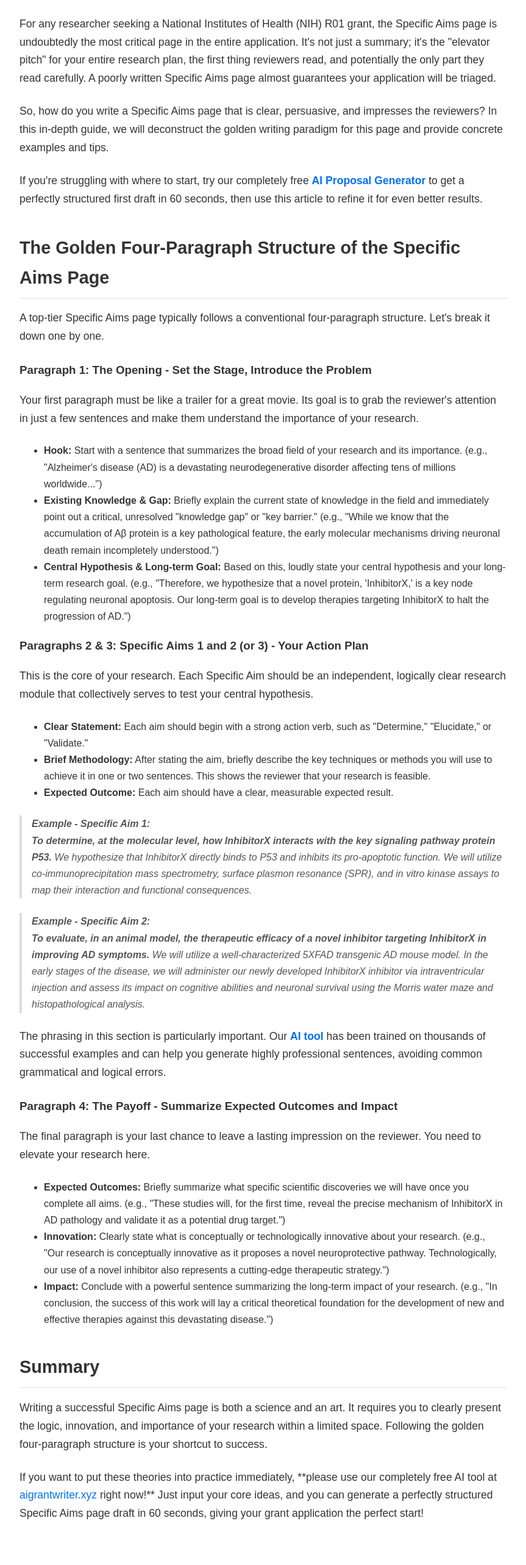
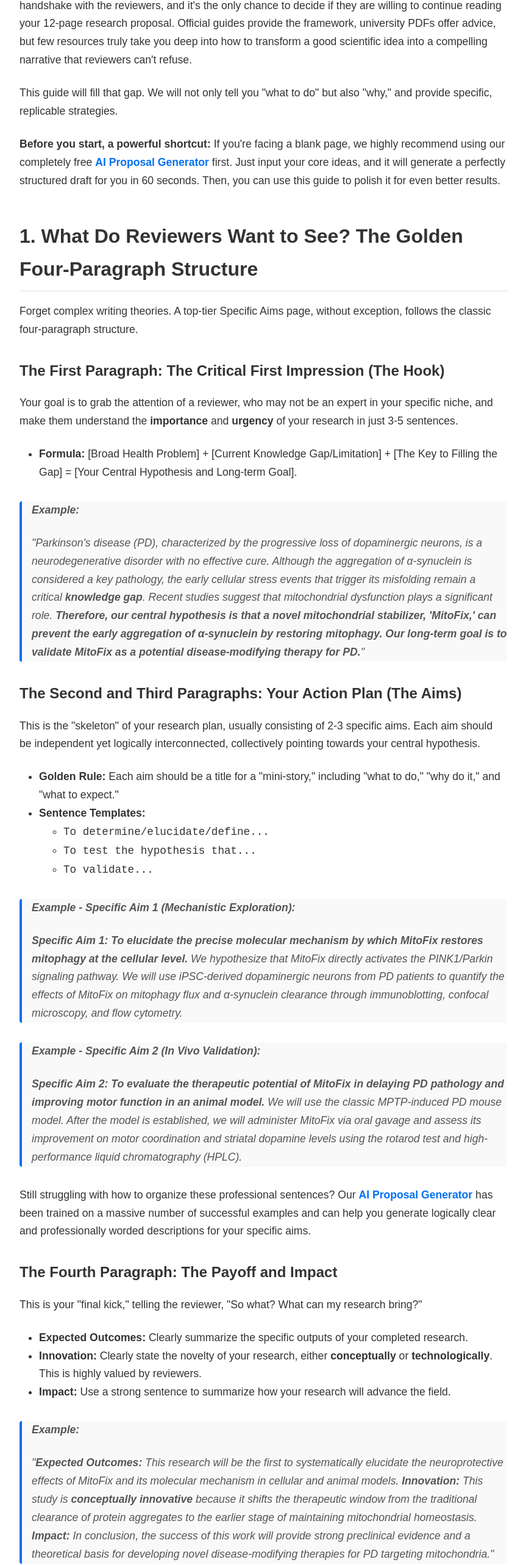
Before and after one commit to yuhongdim/grantwriter-final, a Next.js app: page /blog/how-to-write-aims-page in a window 1280 px wide. Shown: the part 229-2795 px from the top of the page at 61% size, without its empty margins (208-1071 px from the left). Before the commit the page ends 2758 px from the top, so only its background shows below. Built offline with nearby package versions, Linux system fonts and the light colour scheme.

Commit message:
Update page.js

```diff
--- a/app/blog/how-to-write-aims-page/page.js
+++ b/app/blog/how-to-write-aims-page/page.js
@@ -3,88 +3,114 @@ export default function Post() {
   // 样式定义
   const styles = {
     container: { maxWidth: '800px', margin: '2rem auto', padding: '0 1rem', fontFamily: 'sans-serif', lineHeight: 1.7, color: '#333' },
-    title: { fontSize: '2.5rem', marginBottom: '1rem' },
+    title: { fontSize: '2.5rem', marginBottom: '1rem', lineHeight: 1.2 },
     paragraph: { fontSize: '1.1rem', marginBottom: '1.5rem' },
-    h2: { fontSize: '1.8rem', marginTop: '2.5rem', marginBottom: '1rem', borderBottom: '2px solid #eee', paddingBottom: '0.5rem' },
-    blockquote: { borderLeft: '4px solid #ddd', paddingLeft: '1rem', margin: '1.5rem 0', fontStyle: 'italic', color: '#555' },
-    code: { backgroundColor: '#f4f4f4', padding: '2px 6px', borderRadius: '4px', fontFamily: 'monospace' },
-    link: { color: '#0070f3', textDecoration: 'none' },
+    h2: { fontSize: '2rem', marginTop: '3rem', marginBottom: '1rem', borderBottom: '2px solid #eee', paddingBottom: '0.5rem' },
+    h3: { fontSize: '1.5rem', marginTop: '2rem', marginBottom: '1rem' },
+    ul: { paddingLeft: '2rem', fontSize: '1.1rem' },
+    blockquote: { borderLeft: '4px solid #0070f3', paddingLeft: '1rem', margin: '2rem 0', fontStyle: 'italic', color: '#555', backgroundColor: '#f9f9f9', borderRadius: '4px' },
+    link: { color: '#0070f3', textDecoration: 'none', fontWeight: 'bold' },
+    strong: { fontWeight: 'bold' }
   };
 
   // 返回页面的 JSX 结构
   return (
     <div style={styles.container}>
-      <h1 style={styles.title}>Deconstructing a Winning NIH R01 Specific Aims Page: A Step-by-Step Guide for 2025</h1>
+      <h1 style={styles.title}>The Ultimate Guide to Writing an NIH R01 Specific Aims Page (with Winning Examples for 2025)</h1>
 
       <p style={styles.paragraph}>
-        For any researcher seeking a National Institutes of Health (NIH) R01 grant, the Specific Aims page is undoubtedly the most critical page in the entire application. It's not just a summary; it's the "elevator pitch" for your entire research plan, the first thing reviewers read, and potentially the only part they read carefully. A poorly written Specific Aims page almost guarantees your application will be triaged.
+        In a National Institutes of Health (NIH) R01 grant application, the Specific Aims page is your first handshake with the reviewers, and it's the only chance to decide if they are willing to continue reading your 12-page research proposal. Official guides provide the framework, university PDFs offer advice, but few resources truly take you deep into how to transform a good scientific idea into a compelling narrative that reviewers can't refuse.
       </p>
 
       <p style={styles.paragraph}>
-        So, how do you write a Specific Aims page that is clear, persuasive, and impresses the reviewers? In this in-depth guide, we will deconstruct the golden writing paradigm for this page and provide concrete examples and tips.
+        This guide will fill that gap. We will not only tell you "what to do" but also "why," and provide specific, replicable strategies.
       </p>
 
       <p style={styles.paragraph}>
-        If you're struggling with where to start, try our completely free <a href="https://aigrantwriter.xyz/" style={styles.link}><strong>AI Proposal Generator</strong></a> to get a perfectly structured first draft in 60 seconds, then use this article to refine it for even better results.
+        <strong style={styles.strong}>Before you start, a powerful shortcut:</strong> If you're facing a blank page, we highly recommend using our completely free <a href="https://aigrantwriter.xyz/" style={styles.link}>AI Proposal Generator</a> first. Just input your core ideas, and it will generate a perfectly structured draft for you in 60 seconds. Then, you can use this guide to polish it for even better results.
       </p>
 
-      <h2 style={styles.h2}>The Golden Four-Paragraph Structure of the Specific Aims Page</h2>
+      <h2 style={styles.h2}>1. What Do Reviewers Want to See? The Golden Four-Paragraph Structure</h2>
 
       <p style={styles.paragraph}>
-        A top-tier Specific Aims page typically follows a conventional four-paragraph structure. Let's break it down one by one.
+        Forget complex writing theories. A top-tier Specific Aims page, without exception, follows the classic four-paragraph structure.
       </p>
 
-      <h3><strong>Paragraph 1: The Opening - Set the Stage, Introduce the Problem</strong></h3>
+      <h3 style={styles.h3}>The First Paragraph: The Critical First Impression (The Hook)</h3>
       <p style={styles.paragraph}>
-        Your first paragraph must be like a trailer for a great movie. Its goal is to grab the reviewer's attention in just a few sentences and make them understand the importance of your research.
+        Your goal is to grab the attention of a reviewer, who may not be an expert in your specific niche, and make them understand the <strong style={styles.strong}>importance</strong> and <strong style={styles.strong}>urgency</strong> of your research in just 3-5 sentences.
       </p>
-      <ul>
-        <li><strong>Hook:</strong> Start with a sentence that summarizes the broad field of your research and its importance. (e.g., "Alzheimer's disease (AD) is a devastating neurodegenerative disorder affecting tens of millions worldwide...")</li>
-        <li><strong>Existing Knowledge & Gap:</strong> Briefly explain the current state of knowledge in the field and immediately point out a critical, unresolved "knowledge gap" or "key barrier." (e.g., "While we know that the accumulation of Aβ protein is a key pathological feature, the early molecular mechanisms driving neuronal death remain incompletely understood.")</li>
-        <li><strong>Central Hypothesis & Long-term Goal:</strong> Based on this, loudly state your central hypothesis and your long-term research goal. (e.g., "Therefore, we hypothesize that a novel protein, 'InhibitorX,' is a key node regulating neuronal apoptosis. Our long-term goal is to develop therapies targeting InhibitorX to halt the progression of AD.")</li>
+      <ul style={styles.ul}>
+          <li><strong style={styles.strong}>Formula:</strong> [Broad Health Problem] + [Current Knowledge Gap/Limitation] + [The Key to Filling the Gap] = [Your Central Hypothesis and Long-term Goal].</li>
       </ul>
+      <blockquote style={styles.blockquote}>
+        <p style={styles.paragraph}><strong style={styles.strong}>Example:</strong></p>
+        <p style={styles.paragraph}>"Parkinson's disease (PD), characterized by the progressive loss of dopaminergic neurons, is a neurodegenerative disorder with no effective cure. Although the aggregation of α-synuclein is considered a key pathology, the early cellular stress events that trigger its misfolding remain a critical <strong style={styles.strong}>knowledge gap</strong>. Recent studies suggest that mitochondrial dysfunction plays a significant role. <strong style={styles.strong}>Therefore, our central hypothesis is that a novel mitochondrial stabilizer, 'MitoFix,' can prevent the early aggregation of α-synuclein by restoring mitophagy. Our long-term goal is to validate MitoFix as a potential disease-modifying therapy for PD.</strong>"</p>
+      </blockquote>
 
-      <h3><strong>Paragraphs 2 & 3: Specific Aims 1 and 2 (or 3) - Your Action Plan</strong></h3>
+      <h3 style={styles.h3}>The Second and Third Paragraphs: Your Action Plan (The Aims)</h3>
       <p style={styles.paragraph}>
-        This is the core of your research. Each Specific Aim should be an independent, logically clear research module that collectively serves to test your central hypothesis.
+        This is the "skeleton" of your research plan, usually consisting of 2-3 specific aims. Each aim should be independent yet logically interconnected, collectively pointing towards your central hypothesis.
       </p>
-      <ul>
-        <li><strong>Clear Statement:</strong> Each aim should begin with a strong action verb, such as "Determine," "Elucidate," or "Validate."</li>
-        <li><strong>Brief Methodology:</strong> After stating the aim, briefly describe the key techniques or methods you will use to achieve it in one or two sentences. This shows the reviewer that your research is feasible.</li>
-        <li><strong>Expected Outcome:</strong> Each aim should have a clear, measurable expected result.</li>
+      <ul style={styles.ul}>
+        <li><strong style={styles.strong}>Golden Rule:</strong> Each aim should be a title for a "mini-story," including "what to do," "why do it," and "what to expect."</li>
+        <li><strong style={styles.strong}>Sentence Templates:</strong>
+            <ul>
+                <li><code style={styles.code}>To determine/elucidate/define...</code></li>
+                <li><code style={styles.code}>To test the hypothesis that...</code></li>
+                <li><code style={styles.code}>To validate...</code></li>
+            </ul>
+        </li>
       </ul>
 
       <blockquote style={styles.blockquote}>
-        <strong>Example - Specific Aim 1:</strong><br />
-        <strong>To determine, at the molecular level, how InhibitorX interacts with the key signaling pathway protein P53.</strong> We hypothesize that InhibitorX directly binds to P53 and inhibits its pro-apoptotic function. We will utilize co-immunoprecipitation mass spectrometry, surface plasmon resonance (SPR), and in vitro kinase assays to map their interaction and functional consequences.
+        <p style={styles.paragraph}><strong style={styles.strong}>Example - Specific Aim 1 (Mechanistic Exploration):</strong></p>
+        <p style={styles.paragraph}><strong style={styles.strong}>Specific Aim 1: To elucidate the precise molecular mechanism by which MitoFix restores mitophagy at the cellular level.</strong> We hypothesize that MitoFix directly activates the PINK1/Parkin signaling pathway. We will use iPSC-derived dopaminergic neurons from PD patients to quantify the effects of MitoFix on mitophagy flux and α-synuclein clearance through immunoblotting, confocal microscopy, and flow cytometry.</p>
       </blockquote>
 
       <blockquote style={styles.blockquote}>
-        <strong>Example - Specific Aim 2:</strong><br />
-        <strong>To evaluate, in an animal model, the therapeutic efficacy of a novel inhibitor targeting InhibitorX in improving AD symptoms.</strong> We will utilize a well-characterized 5XFAD transgenic AD mouse model. In the early stages of the disease, we will administer our newly developed InhibitorX inhibitor via intraventricular injection and assess its impact on cognitive abilities and neuronal survival using the Morris water maze and histopathological analysis.
+        <p style={styles.paragraph}><strong style={styles.strong}>Example - Specific Aim 2 (In Vivo Validation):</strong></p>
+        <p style={styles.paragraph}><strong style={styles.strong}>Specific Aim 2: To evaluate the therapeutic potential of MitoFix in delaying PD pathology and improving motor function in an animal model.</strong> We will use the classic MPTP-induced PD mouse model. After the model is established, we will administer MitoFix via oral gavage and assess its improvement on motor coordination and striatal dopamine levels using the rotarod test and high-performance liquid chromatography (HPLC).</p>
       </blockquote>
 
       <p style={styles.paragraph}>
-        The phrasing in this section is particularly important. Our <a href="https://aigrantwriter.xyz/" style={styles.link}><strong>AI tool</strong></a> has been trained on thousands of successful examples and can help you generate highly professional sentences, avoiding common grammatical and logical errors.
+        Still struggling with how to organize these professional sentences? Our <a href="https://aigrantwriter.xyz/" style={styles.link}>AI Proposal Generator</a> has been trained on a massive number of successful examples and can help you generate logically clear and professionally worded descriptions for your specific aims.
       </p>
 
-      <h3><strong>Paragraph 4: The Payoff - Summarize Expected Outcomes and Impact</strong></h3>
+      <h3 style={styles.h3}>The Fourth Paragraph: The Payoff and Impact</h3>
       <p style={styles.paragraph}>
-        The final paragraph is your last chance to leave a lasting impression on the reviewer. You need to elevate your research here.
+        This is your "final kick," telling the reviewer, "So what? What can my research bring?"
       </p>
-      <ul>
-        <li><strong>Expected Outcomes:</strong> Briefly summarize what specific scientific discoveries we will have once you complete all aims. (e.g., "These studies will, for the first time, reveal the precise mechanism of InhibitorX in AD pathology and validate it as a potential drug target.")</li>
-        <li><strong>Innovation:</strong> Clearly state what is conceptually or technologically innovative about your research. (e.g., "Our research is conceptually innovative as it proposes a novel neuroprotective pathway. Technologically, our use of a novel inhibitor also represents a cutting-edge therapeutic strategy.")</li>
-        <li><strong>Impact:</strong> Conclude with a powerful sentence summarizing the long-term impact of your research. (e.g., "In conclusion, the success of this work will lay a critical theoretical foundation for the development of new and effective therapies against this devastating disease.")</li>
+      <ul style={styles.ul}>
+          <li><strong style={styles.strong}>Expected Outcomes:</strong> Clearly summarize the specific outputs of your completed research.</li>
+          <li><strong style={styles.strong}>Innovation:</strong> Clearly state the novelty of your research, either <strong style={styles.strong}>conceptually</strong> or <strong style={styles.strong}>technologically</strong>. This is highly valued by reviewers.</li>
+          <li><strong style={styles.strong}>Impact:</strong> Use a strong sentence to summarize how your research will advance the field.</li>
       </ul>
 
-      <h2 style={styles.h2}>Summary</h2>
+      <blockquote style={styles.blockquote}>
+        <p style={styles.paragraph}><strong style={styles.strong}>Example:</strong></p>
+        <p style={styles.paragraph}>"<strong style={styles.strong}>Expected Outcomes:</strong> This research will be the first to systematically elucidate the neuroprotective effects of MitoFix and its molecular mechanism in cellular and animal models. <strong style={styles.strong}>Innovation:</strong> This study is <strong style={styles.strong}>conceptually innovative</strong> because it shifts the therapeutic window from the traditional clearance of protein aggregates to the earlier stage of maintaining mitochondrial homeostasis. <strong style={styles.strong}>Impact:</strong> In conclusion, the success of this work will provide strong preclinical evidence and a theoretical basis for developing novel disease-modifying therapies for PD targeting mitochondria."</p>
+      </blockquote>
+
+      <h2 style={styles.h2}>2. Three Fatal Flaws That Will Get Your Application Killed</h2>
       <p style={styles.paragraph}>
-        Writing a successful Specific Aims page is both a science and an art. It requires you to clearly present the logic, innovation, and importance of your research within a limited space. Following the golden four-paragraph structure is your shortcut to success.
+        Besides knowing what to write, it's even more important to know what not to write.
       </p>
+      <ol style={styles.ul}>
+          <li><strong style={styles.strong}>Interdependent Aims:</strong> Avoid designs where "the success of Aim 2 depends on the results of Aim 1." Reviewers hate such "high-risk" designs. Each aim should be able to generate valuable data independently.</li>
+          <li><strong style={styles.strong}>Descriptive Research, Not Hypothesis-Driven:</strong> Avoid merely "observing" and "describing." Each aim should be designed to test a clear, testable "sub-hypothesis."</li>
+          <li><strong style={styles.strong}>Too "Ambitious":</strong> Avoid promising too much work in a single R01 application. Your plan must seem feasible and completable within 4-5 years.</li>
+      </ol>
 
+      <h2 style={styles.h2}>3. Conclusion: Your Next Action</h2>
       <p style={styles.paragraph}>
-        If you want to put these theories into practice immediately, **please use our completely free AI tool at <a href="https://aigrantwriter.xyz/" style={styles.link}>aigrantwriter.xyz</a> right now!** Just input your core ideas, and you can generate a perfectly structured Specific Aims page draft in 60 seconds, giving your grant application the perfect start!
+        Writing a successful Specific Aims page is a perfect combination of rigorous scientific thinking and clear writing skills. It requires repeated refinement and polishing.
+      </p>
+      <p style={styles.paragraph}>
+        Now that you have mastered all the core strategies and common pitfalls, it's time to start your own writing! **To give you the most perfect start, immediately use our completely free AI tool at <a href="https://aigrantwriter.xyz/" style={styles.link}>aigrantwriter.xyz</a>.** Just input your research topic, hypothesis, and aim points, and it will instantly generate a high-quality draft for you that follows all the golden rules mentioned above.
+      </p>
+      <p style={styles.paragraph}>
+        Don't hesitate any longer, let AI be your secret weapon to win your next R01 grant!
       </p>
     </div>
   );
```
